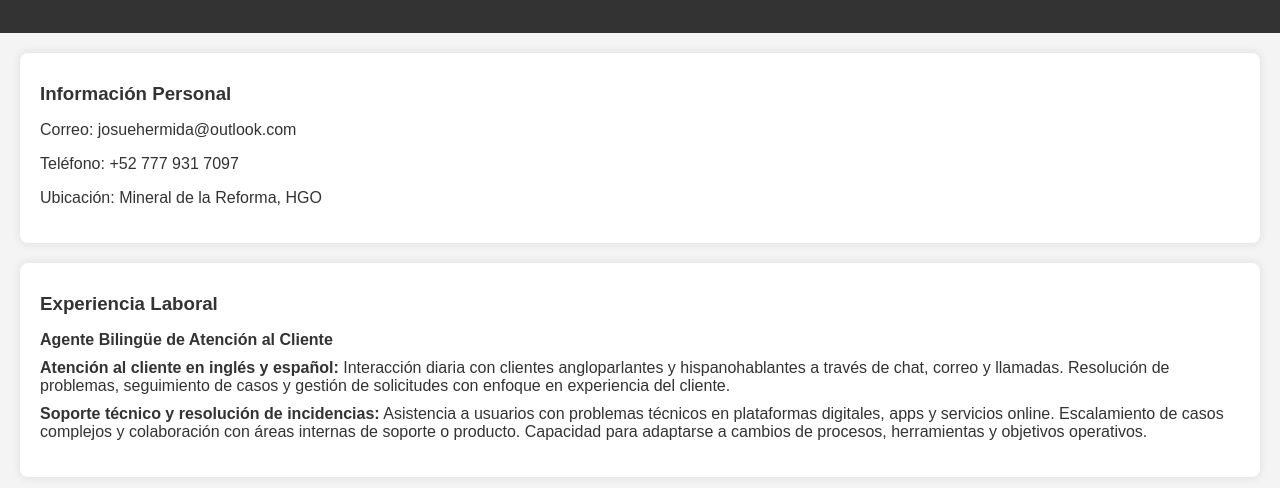
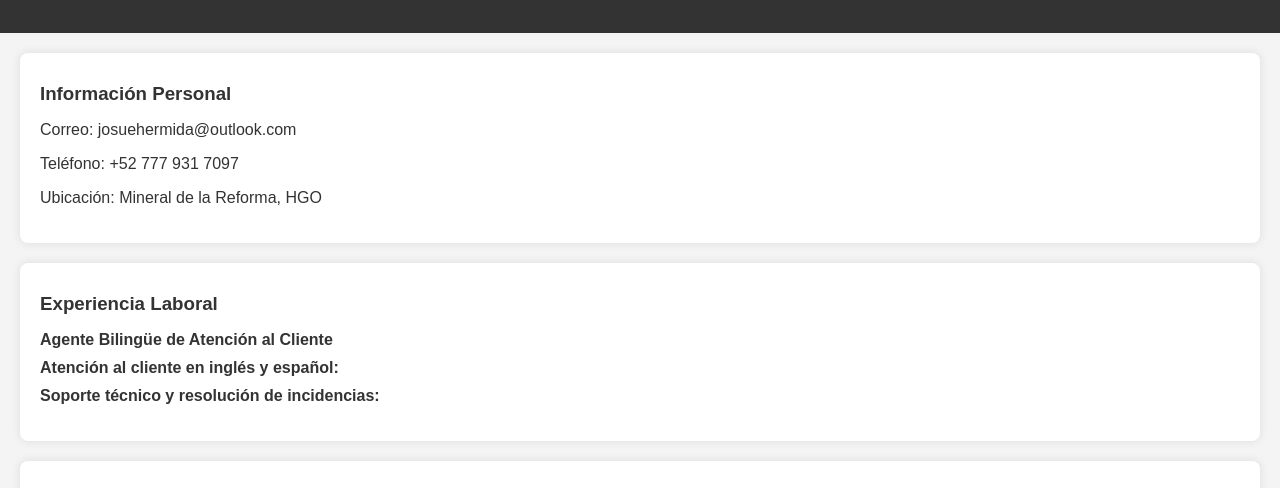
Before and after one commit to josuehermidafdz/mi-cv, a plain HTML site: page index.html in a window 1280 px wide. Shown: the part 296-784 px from the top of the page. Drawn offline with Linux system fonts and the light colour scheme.

Commit message:
index.html

```diff
--- a/index.html
+++ b/index.html
@@ -27,14 +27,9 @@
   <ul>
   <li>
     <strong>Atención al cliente en inglés y español:</strong>
-    Interacción diaria con clientes angloparlantes y hispanohablantes a través de chat, correo y llamadas.
-    Resolución de problemas, seguimiento de casos y gestión de solicitudes con enfoque en experiencia del cliente.
   </li>
   <li>
     <strong>Soporte técnico y resolución de incidencias:</strong>
-    Asistencia a usuarios con problemas técnicos en plataformas digitales, apps y servicios online.
-    Escalamiento de casos complejos y colaboración con áreas internas de soporte o producto.
-    Capacidad para adaptarse a cambios de procesos, herramientas y objetivos operativos.
   </li>
 </ul>
             </li>
```
